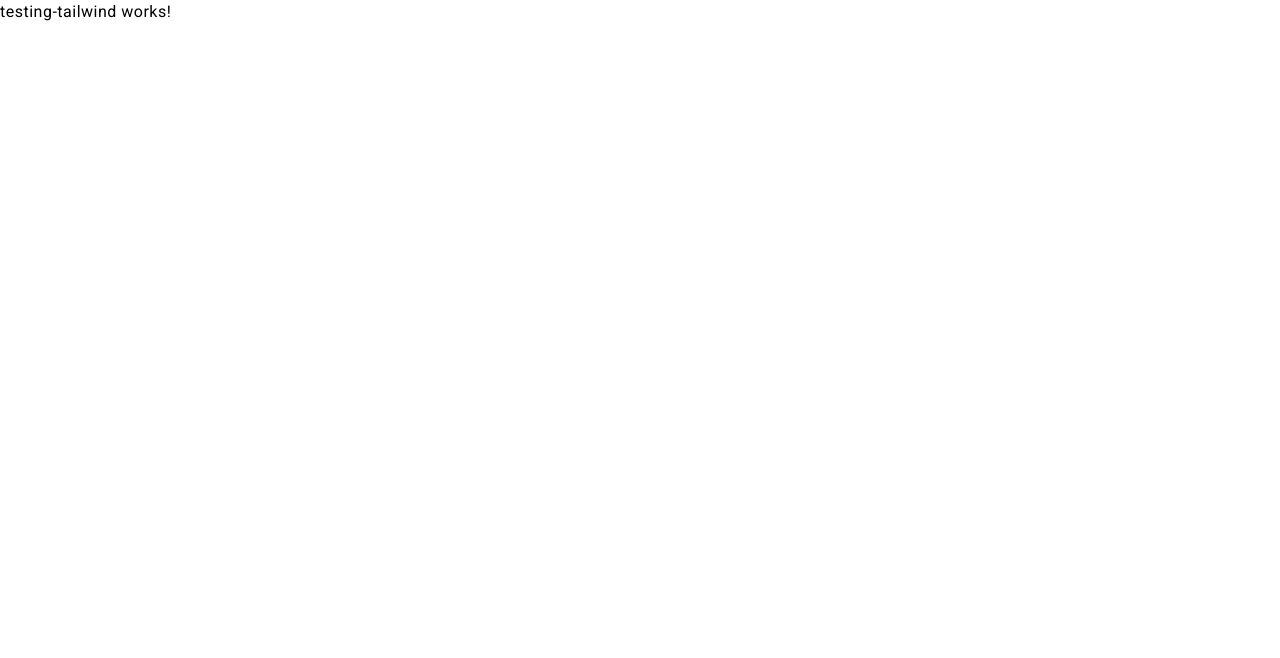
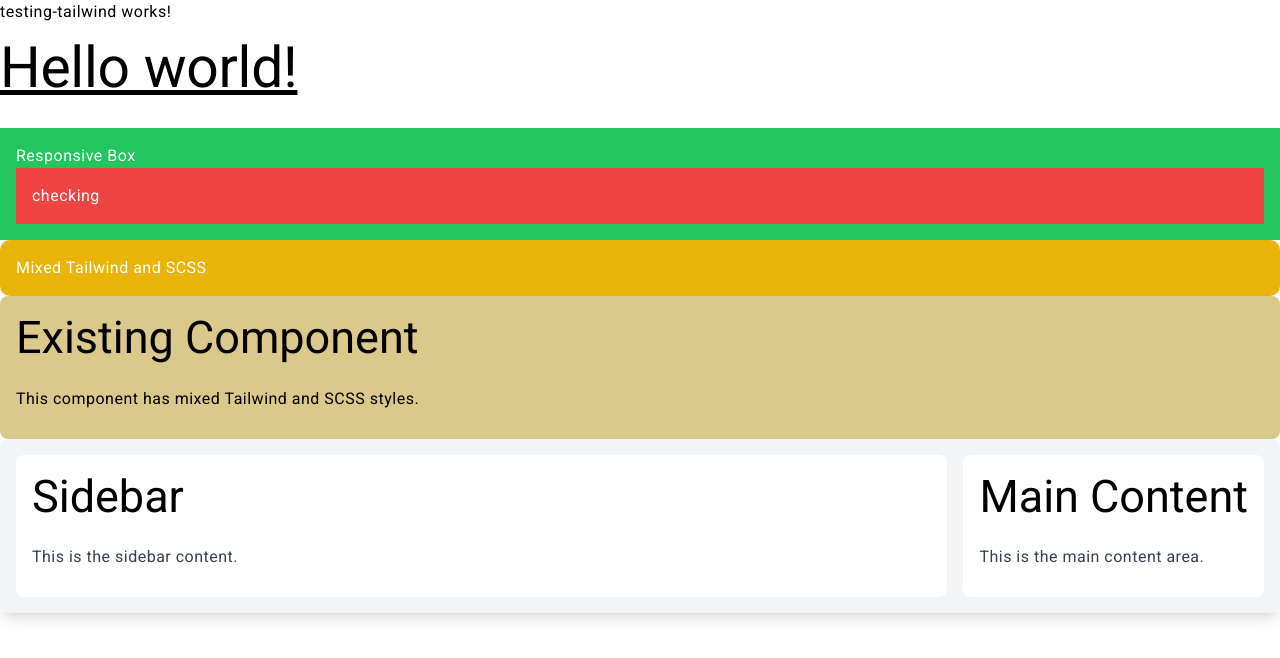
Before and after one commit to alekhya02naidu/Ng_MaterialApp, an Angular app: page /main/dashboard1 in a window 1280 px wide. Shown: the top 658 px of the page. Built offline with nearby package versions, Linux system fonts and the light colour scheme.

Commit message:
installed tailwind packages

```diff
--- a/src/app/testing-tailwind/testing-tailwind.component.html
+++ b/src/app/testing-tailwind/testing-tailwind.component.html
@@ -1 +1,34 @@
 <p>testing-tailwind works!</p>
+<h1 class="text-3xl font-bold underline">
+    Hello world!
+</h1>
+
+<div class="p-4 bg-blue-500 text-white md:bg-green-500">
+    Responsive Box
+    <div class="p-4 bg-red-500 text-white md:bg-ornage-500">
+        <span>checking</span>
+    </div>
+</div>
+
+<div class="my-custom-class">
+    Mixed Tailwind and SCSS
+</div>
+
+<div class="my-custom-component p-4">
+    <h2 class="text-lg font-semibold">Existing Component</h2>
+    <p>This component has mixed Tailwind and SCSS styles.</p>
+</div>
+
+<div class="flex flex-col md:flex-row bg-gray-100 p-4 rounded-lg shadow-lg">
+    <!-- Sidebar -->
+    <div class="flex-1 p-4 bg-white rounded-lg md:mr-4 mb-4 md:mb-0">
+        <h2 class="text-lg font-semibold mb-2">Sidebar</h2>
+        <p class="text-gray-700">This is the sidebar content.</p>
+    </div>
+
+    <!-- Main Content -->
+    <div class="flex-2 p-4 bg-white rounded-lg">
+        <h2 class="text-lg font-semibold mb-2">Main Content</h2>
+        <p class="text-gray-700">This is the main content area.</p>
+    </div>
+</div>
--- a/src/app/testing-tailwind/testing-tailwind.component.scss
+++ b/src/app/testing-tailwind/testing-tailwind.component.scss
@@ -0,0 +1,9 @@
+.my-custom-class {
+    @apply p-4 bg-yellow-500 text-white;
+    border-radius: 10px;
+}
+
+.my-custom-component {
+    background-color: #dbc88b;
+    border-radius: 8px;
+}
--- a/src/styles.scss
+++ b/src/styles.scss
@@ -1,4 +1,6 @@
-/* You can add global styles to this file, and also import other style files */
+@tailwind base;
+@tailwind components;
+@tailwind utilities;
 
 html, body { height: 100%; }
 body { margin: 0; font-family: Roboto, "Helvetica Neue", sans-serif; }
--- /dev/null
+++ b/tailwind.config.js
@@ -0,0 +1,10 @@
+/** @type {import('tailwindcss').Config} */
+module.exports = {
+  content: [
+    "./src/**/*.{html,ts,scss}"
+  ],
+  theme: {
+    extend: {},
+  },
+  plugins: [],
+}
```
